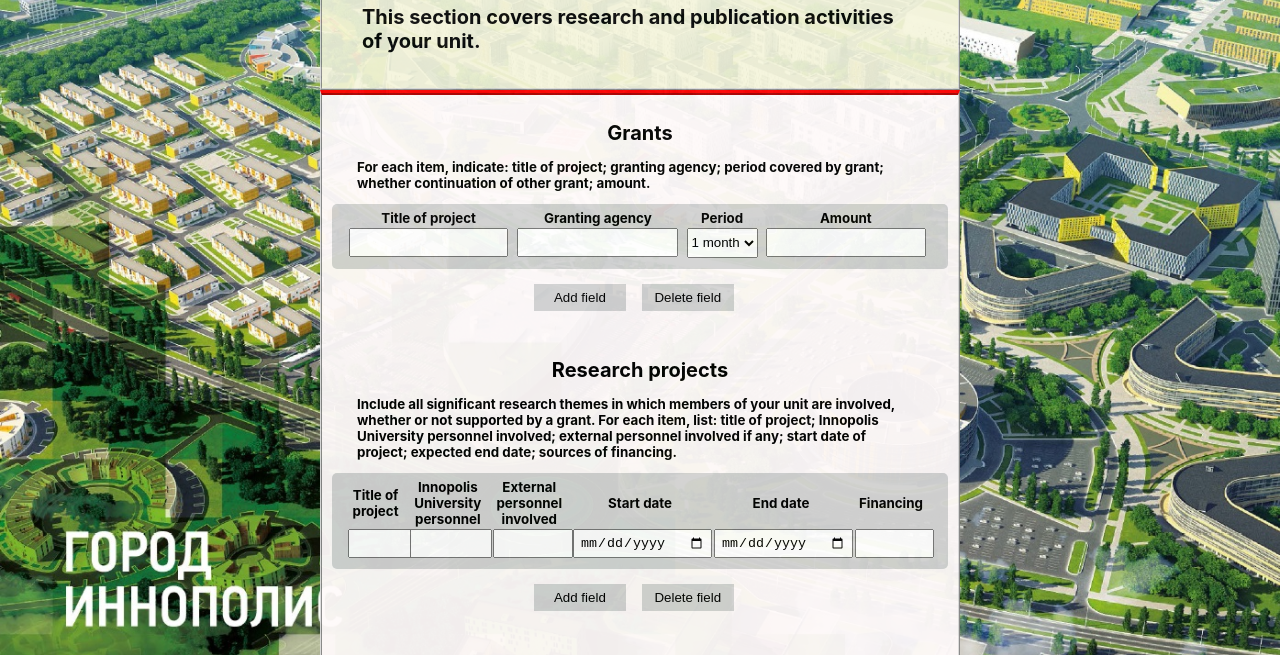
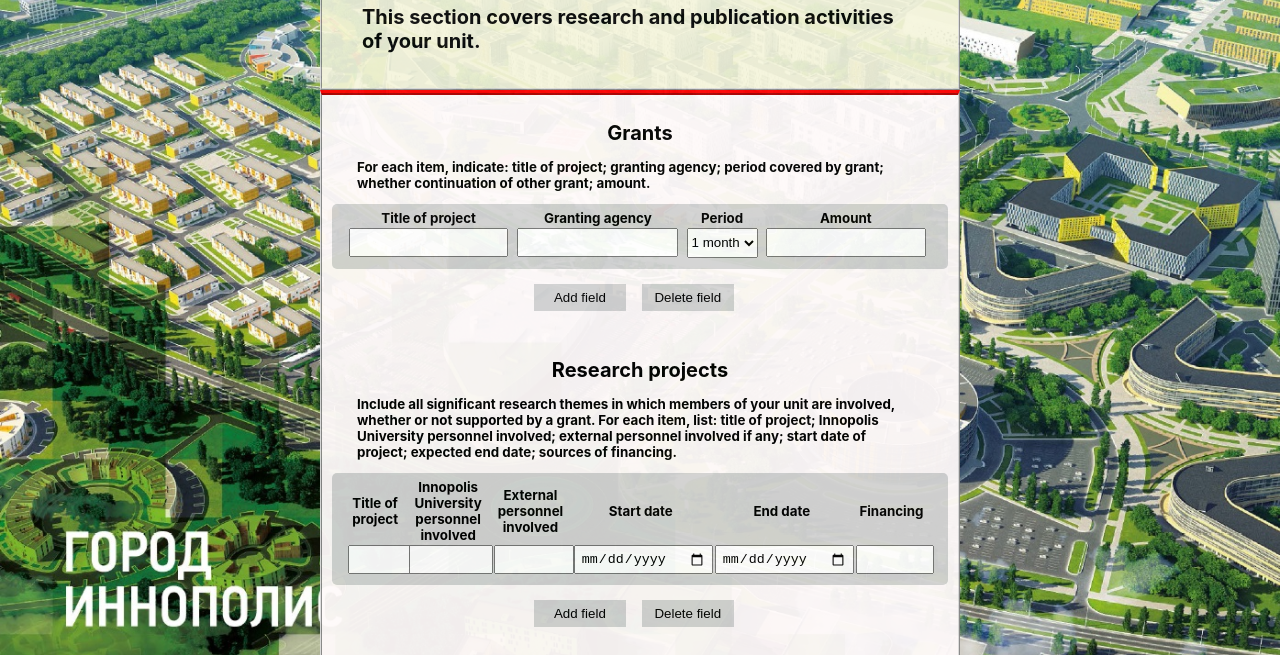
Before and after one commit to rakzeee/course_project, a plain HTML site: page index3.html in a window 1280 px wide. Shown: the part 123-778 px from the top of the page. Drawn offline with Linux system fonts and the light colour scheme.

Commit message:
Add files via upload

```diff
--- a/index3.html
+++ b/index3.html
@@ -48,7 +48,7 @@
 				<table id="researchProjectsTable">
 					<tr>
 						<th>Title of project</th>
-						<th>Innopolis University personnel</th>
+						<th>Innopolis University personnel involved</th>
 						<th>External personnel involved </th>
 						<th>Start date</th>
 						<th>End date</th>
```
